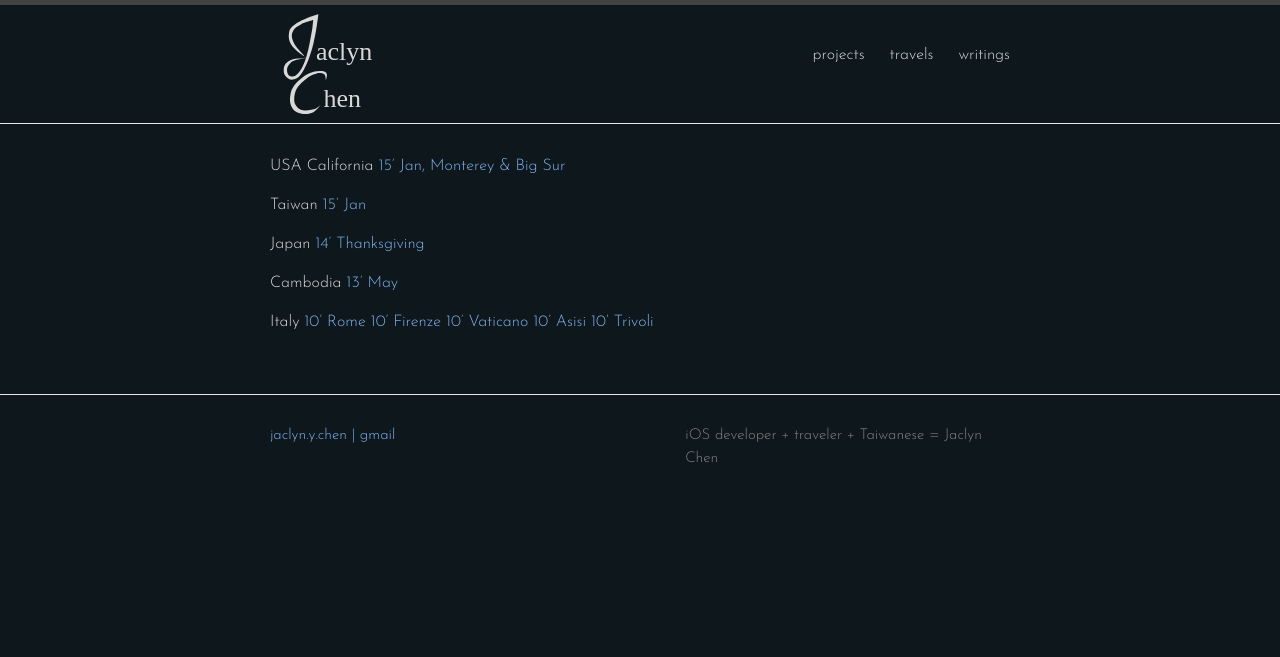
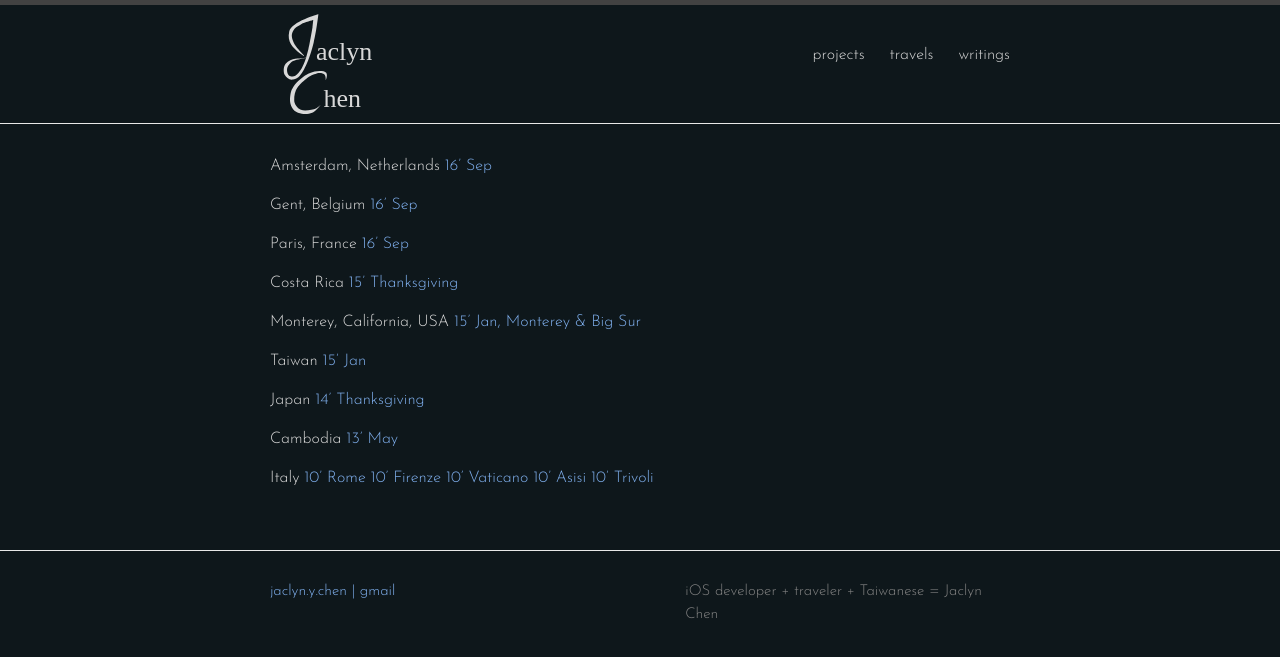
Before and after one commit to jaclync/jaclync.github.io, a Jekyll site: the page built from travels.md, in a window 1280 px wide. Shown: the top 657 px of the page. Built offline with Jekyll 4.4.1, drawn with Linux system fonts in a browser that asks for light colours.

Commit message:
Add more travel albums.

```diff
--- a/travels.md
+++ b/travels.md
@@ -4,8 +4,19 @@ title: travels
 permalink: /travels/
 ---
 
-USA
-California
+Amsterdam, Netherlands
+[16' Sep](https://www.flickr.com/photos/29509902@N02/albums/72157675907915735)
+
+Gent, Belgium
+[16' Sep](https://www.flickr.com/photos/29509902@N02/albums/72157674497643131)
+
+Paris, France
+[16' Sep](https://www.flickr.com/photos/29509902@N02/albums/72157671798779574)
+
+Costa Rica
+[15' Thanksgiving](https://www.flickr.com/photos/29509902@N02/albums/72157660098411394)
+
+Monterey, California, USA
 [15' Jan, Monterey & Big Sur](https://goo.gl/photos/MrxieqMAjM5C9FQC7)
 
 Taiwan
```
